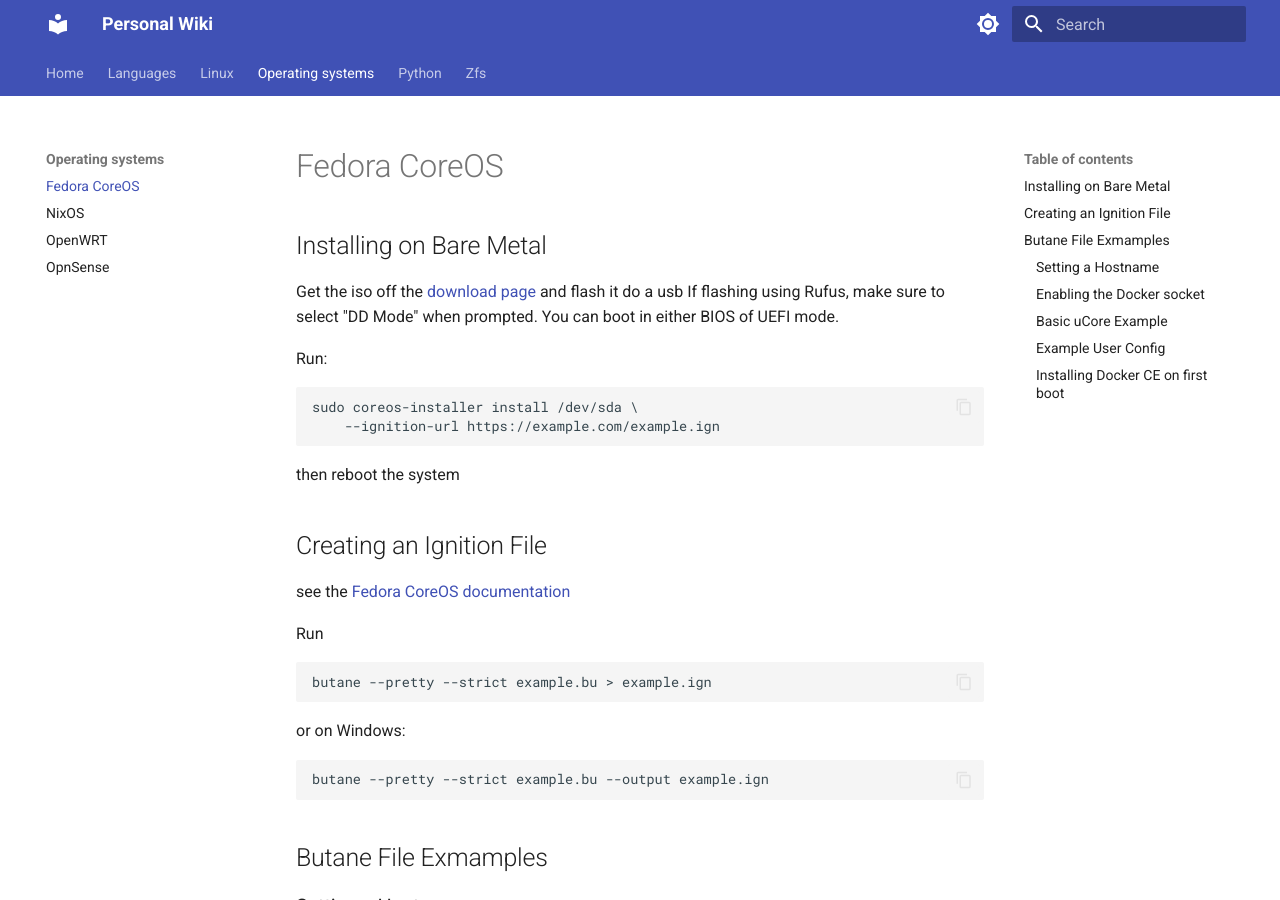
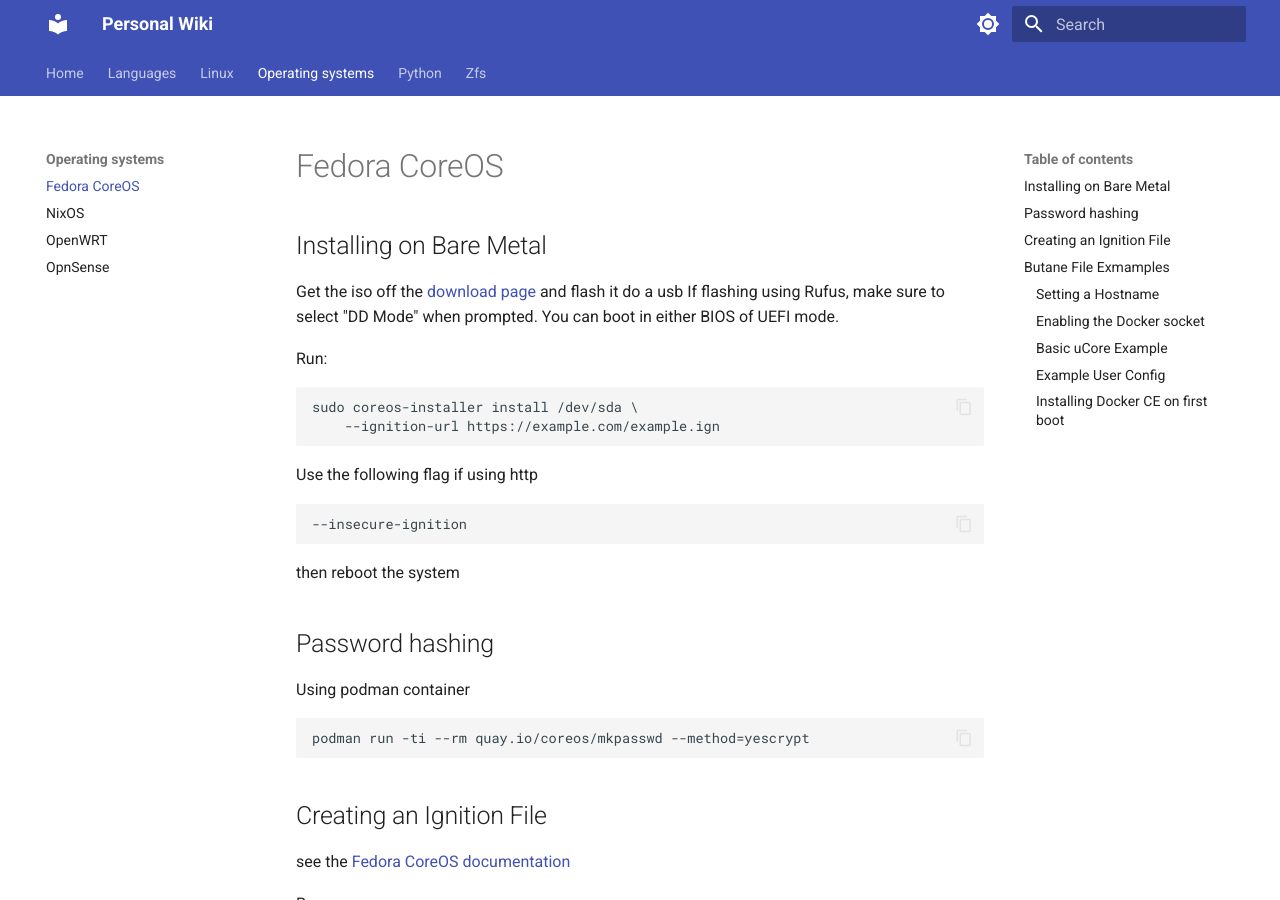
Before and after one commit to chusovich/wiki, an MkDocs documentation site: the page built from docs/operating systems/coreos.md, in a window 1280 px wide and 900 px high. Built offline with MkDocs 1.6.1 and Material for MkDocs 9.7.7, drawn with Linux system fonts in a browser that asks for light colours.

Commit message:
coreos installer notes

````diff
--- a/docs/operating systems/coreos.md
+++ b/docs/operating systems/coreos.md
@@ -9,8 +9,17 @@ Run:
 sudo coreos-installer install /dev/sda \
     --ignition-url https://example.com/example.ign
 ```
+Use the following flag if using http
+```
+--insecure-ignition
+```
 then reboot the system
 
+## Password hashing
+Using podman container
+```
+podman run -ti --rm quay.io/coreos/mkpasswd --method=yescrypt
+```
 
 ## Creating an Ignition File
 see the [Fedora CoreOS documentation](https://docs.fedoraproject.org/en-US/fedora-coreos/producing-ign/)
````
